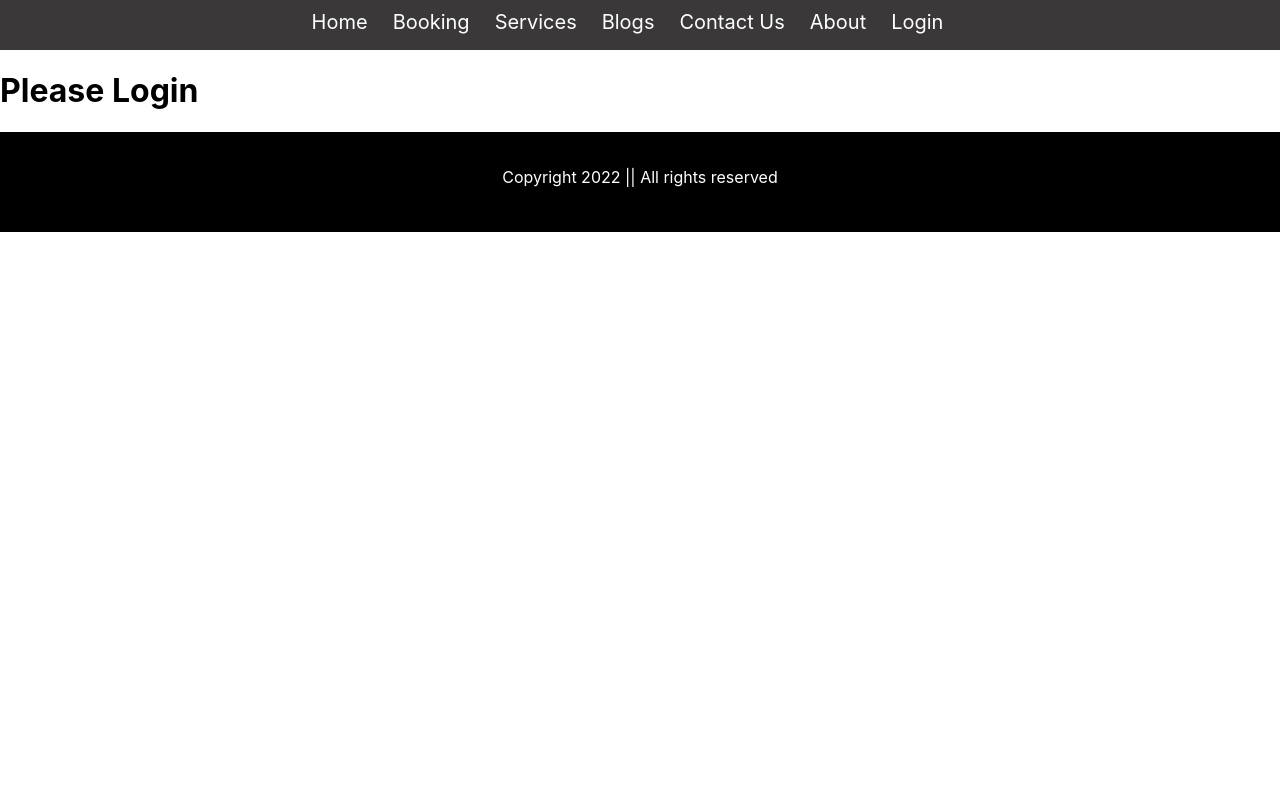
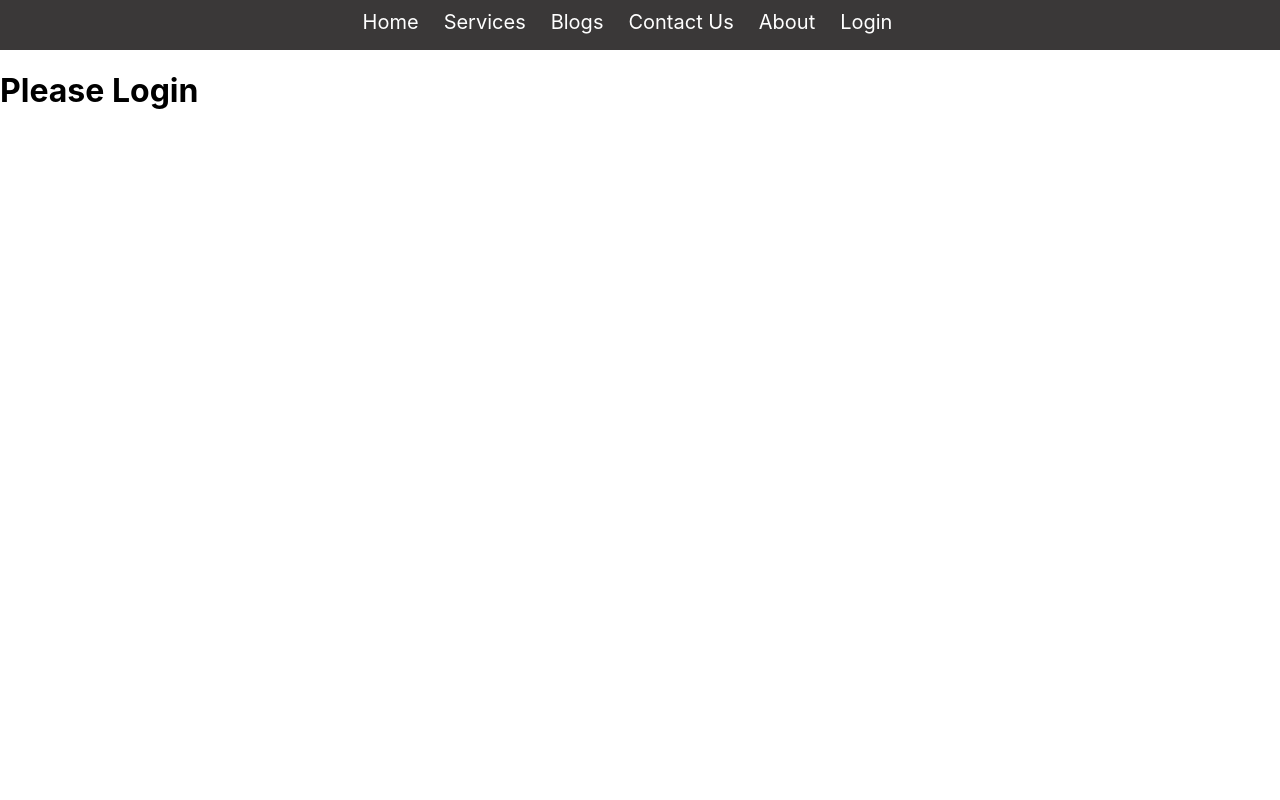
Before and after one commit to shahed5358/wedding-photographer, a React (Create React App) app: page /login in a window 1280 px wide. Shown: the top 800 px of the page. Built offline with nearby package versions, Linux system fonts and the light colour scheme.

Commit message:
footer section add

```diff
--- a/src/App.js
+++ b/src/App.js
@@ -8,6 +8,7 @@ import Login from './Components/Login/Login';
 import Services from './Components/Services/Services';
 import Footer from './Components/Footer/Footer';
 import Blogs from './Components/Blogs/Blogs';
+import Contact from './Components/Contact/Contact';
 
 function App() {
   return (
@@ -19,6 +20,7 @@ function App() {
         <Route path="/login" element={<Login></Login>}></Route>
         <Route path="/services" element={<Services></Services>}></Route>
         <Route path="/blogs" element={<Blogs></Blogs>}></Route>
+        <Route path="/contact" element={<Contact></Contact>}></Route>
       </Routes>
       <Footer></Footer>
     </div>
--- a/src/Components/About/About.css
+++ b/src/Components/About/About.css
@@ -6,6 +6,8 @@
     width: 400px;
     height: 400px;
     margin-left: 450px;
+    align-items: center;
+  justify-content: center;
 }
 .about{
     margin: 30px;
--- a/src/Components/Contact/Contact.css
+++ b/src/Components/Contact/Contact.css
@@ -1,3 +1,4 @@
 .contact{
     text-align: center;
+    height: 100vh;
 }
--- a/src/Components/Header/Header.js
+++ b/src/Components/Header/Header.js
@@ -7,7 +7,6 @@ const Header = () => {
         <div className="header">
             <nav>
                 <Link to="/">Home</Link>
-                <Link to="/booking">Booking</Link>
                 <Link to="/services">Services</Link>
                 <Link to="/blogs">Blogs</Link>
                 <Link to="/contact">Contact Us</Link>
--- a/src/Components/Login/Login.css
+++ b/src/Components/Login/Login.css
@@ -0,0 +1,3 @@
+.login{
+    height:100vh;
+}
--- a/src/Components/Login/Login.js
+++ b/src/Components/Login/Login.js
@@ -3,7 +3,7 @@ import './Login.css'
 
 const Login = () => {
     return (
-        <div>
+        <div className="login">
             <h1>Please Login</h1>
         </div>
     );
--- a/src/Components/Services/Services.css
+++ b/src/Components/Services/Services.css
@@ -1,3 +1,4 @@
 .services{
-text-align: center;
+    text-align: center;
+    height: 100vh;
 }
```
